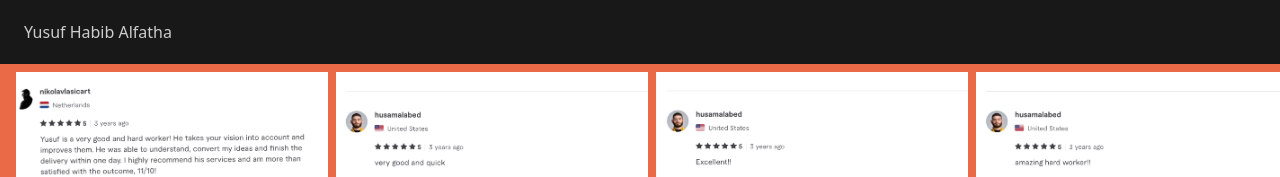
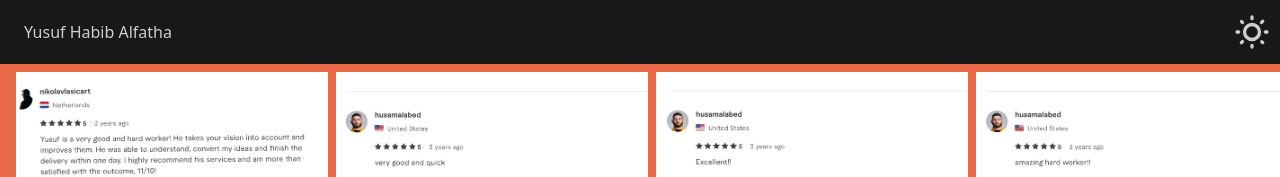
Before and after one commit to yusufhabibalfatha/yusufhabibalfatha, a React (Vite) app: page / in a window 1280 px wide. Shown: the top 177 px of the page. Built offline with nearby package versions, Linux system fonts and the light colour scheme.

Commit message:
Add 2 theme and controller

```diff
--- a/index.html
+++ b/index.html
@@ -1,5 +1,5 @@
 <!doctype html>
-<html lang="en">
+<html lang="en" data-theme="business">
   <head>
     <meta charset="UTF-8" />
     <link rel="icon" type="image/svg+xml" href="/vite.svg" />
--- a/src/App.tsx
+++ b/src/App.tsx
@@ -6,7 +6,7 @@
 
 export default function App() {
   return (
-    <div className="flex flex-col sm:flex-wrap sm:flex-row bg-base-200">
+    <div className="flex flex-col sm:flex-wrap sm:flex-row bg-base-200" >
         <Navbar />
         <Testimonials />
         <Sidebar />
--- a/src/components/Navbar.tsx
+++ b/src/components/Navbar.tsx
@@ -6,6 +6,18 @@
                 {/* Navbar */}
                 <div className="justify-between w-full navbar bg-base-300">
                     <div className="px-2 mx-2">Yusuf Habib Alfatha</div>
+                    <label className="swap swap-rotate">
+
+                    {/* this hidden checkbox controls the state */}
+                        <input type="checkbox" className="theme-controller" value="retro" />
+
+                        {/* sun icon */}
+                        <svg className="w-10 h-10 fill-current swap-off" xmlns="http://www.w3.org/2000/svg" viewBox="0 0 24 24"><path d="M5.64,17l-.71.71a1,1,0,0,0,0,1.41,1,1,0,0,0,1.41,0l.71-.71A1,1,0,0,0,5.64,17ZM5,12a1,1,0,0,0-1-1H3a1,1,0,0,0,0,2H4A1,1,0,0,0,5,12Zm7-7a1,1,0,0,0,1-1V3a1,1,0,0,0-2,0V4A1,1,0,0,0,12,5ZM5.64,7.05a1,1,0,0,0,.7.29,1,1,0,0,0,.71-.29,1,1,0,0,0,0-1.41l-.71-.71A1,1,0,0,0,4.93,6.34Zm12,.29a1,1,0,0,0,.7-.29l.71-.71a1,1,0,1,0-1.41-1.41L17,5.64a1,1,0,0,0,0,1.41A1,1,0,0,0,17.66,7.34ZM21,11H20a1,1,0,0,0,0,2h1a1,1,0,0,0,0-2Zm-9,8a1,1,0,0,0-1,1v1a1,1,0,0,0,2,0V20A1,1,0,0,0,12,19ZM18.36,17A1,1,0,0,0,17,18.36l.71.71a1,1,0,0,0,1.41,0,1,1,0,0,0,0-1.41ZM12,6.5A5.5,5.5,0,1,0,17.5,12,5.51,5.51,0,0,0,12,6.5Zm0,9A3.5,3.5,0,1,1,15.5,12,3.5,3.5,0,0,1,12,15.5Z"/></svg>
+
+                        {/* moon icon */}
+                        <svg className="w-10 h-10 fill-current swap-on" xmlns="http://www.w3.org/2000/svg" viewBox="0 0 24 24"><path d="M21.64,13a1,1,0,0,0-1.05-.14,8.05,8.05,0,0,1-3.37.73A8.15,8.15,0,0,1,9.08,5.49a8.59,8.59,0,0,1,.25-2A1,1,0,0,0,8,2.36,10.14,10.14,0,1,0,22,14.05,1,1,0,0,0,21.64,13Zm-9.5,6.69A8.14,8.14,0,0,1,7.08,5.22v.27A10.15,10.15,0,0,0,17.22,15.63a9.79,9.79,0,0,0,2.1-.22A8.11,8.11,0,0,1,12.14,19.73Z"/></svg>
+
+                    </label>
                     {/* <div className="flex-none md:hidden"> */}
                     <div className="flex-none hidden">
                         <label htmlFor="my-drawer-3" aria-label="open sidebar" className="btn btn-square btn-ghost">
--- a/tailwind.config.js
+++ b/tailwind.config.js
@@ -8,7 +8,7 @@
     extend: {},
   },
   daisyui: {
-    themes: ["business"],
+    themes: ["retro", "business"],
   },
   plugins: [require('daisyui'),],
 }
```
